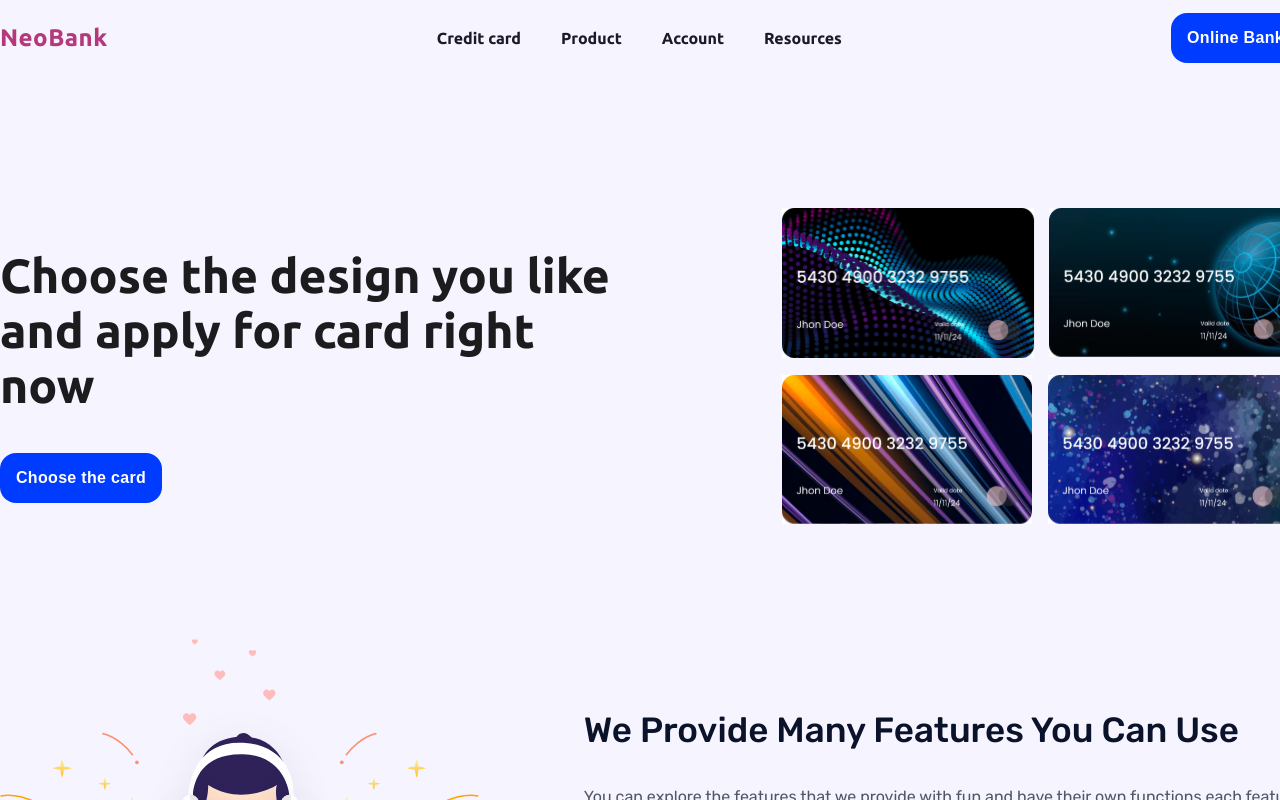
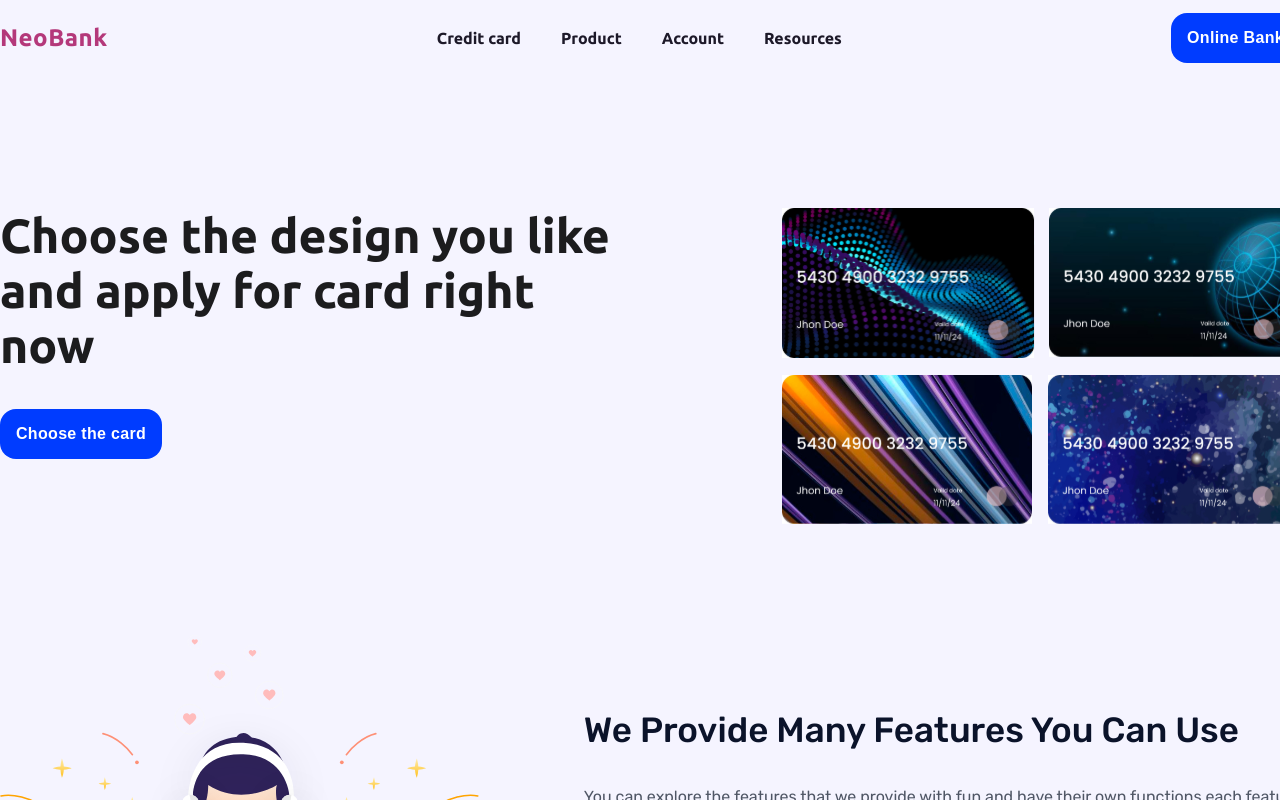
Before and after one commit to SunnBr0/NeoflexBankSystem, a React (Vite) app: page / in a window 1280 px wide. Shown: the top 800 px of the page. Built offline with nearby package versions, Linux system fonts and the light colour scheme.

Commit message:
fix margin for credit-card

```diff
--- a/src/style/homePage/credit-card/credit-card.css
+++ b/src/style/homePage/credit-card/credit-card.css
@@ -13,6 +13,8 @@
 .credit-card__header {
   font-size: 48px;
   color: #1c1c1e;
+  margin-bottom: 36px;
+  margin-top: 0px;
 }
 .credit-card__button {
   color: #ffffff;
--- a/src/style/homePage/credit-card/credit-card.scss
+++ b/src/style/homePage/credit-card/credit-card.scss
@@ -13,6 +13,8 @@
   &__header {
     font-size: 48px;
     color: #1c1c1e;
+    margin-bottom: 36px;
+    margin-top: 0px
   }
   &__button {
     @include button-styles(16px);
```
Also changed, not shown: 1 other file (tests, documents, lock files or other folders).
